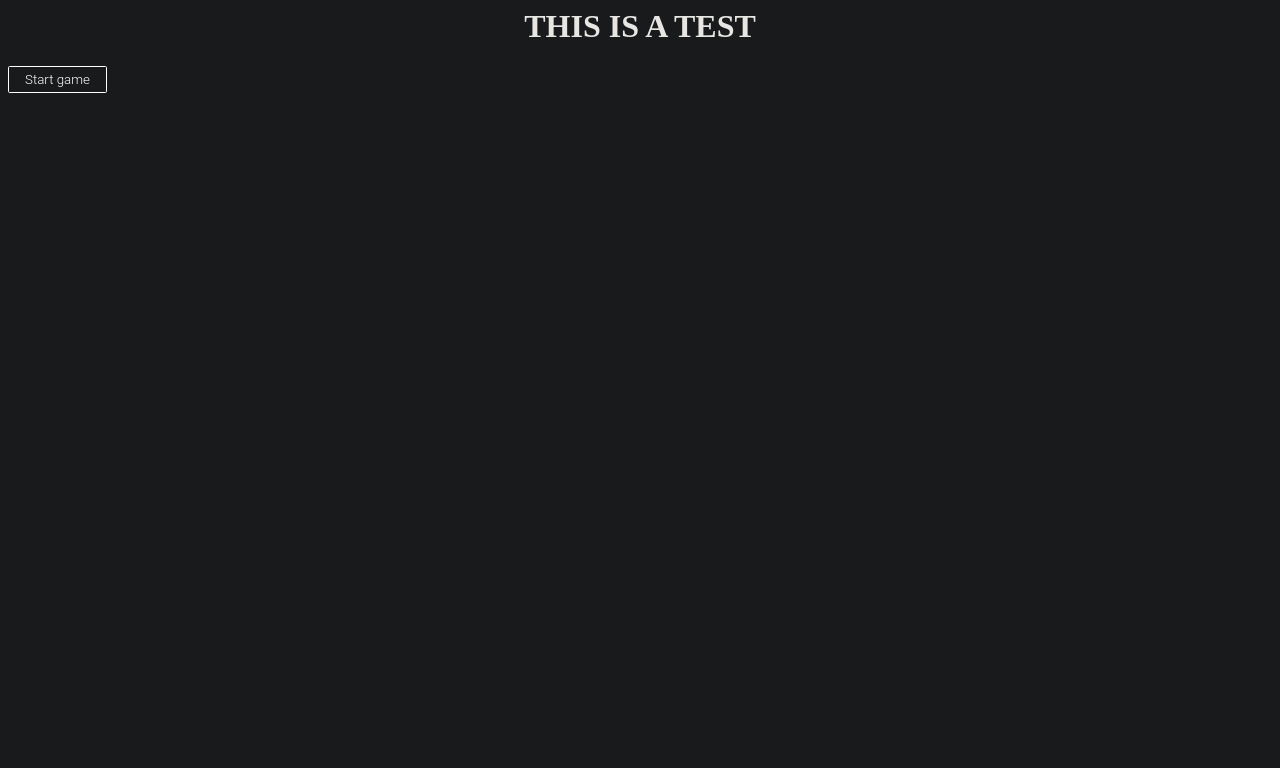
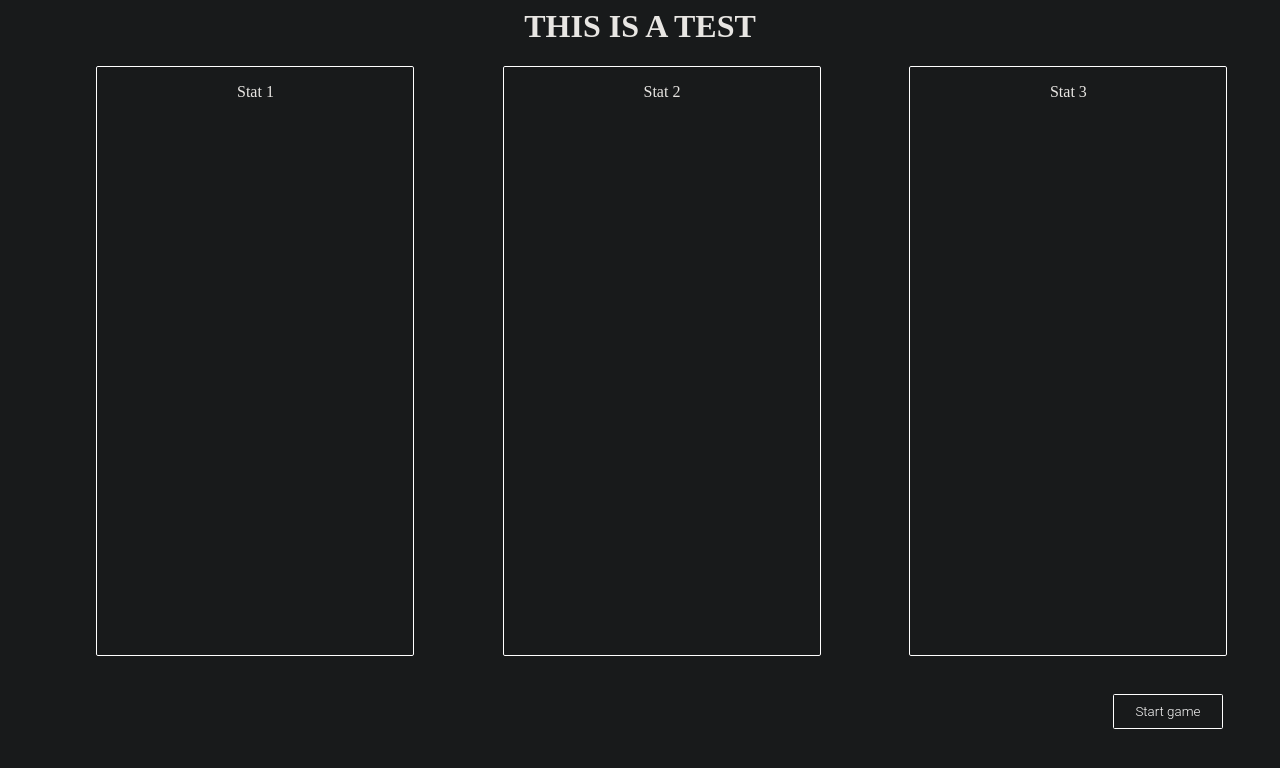
Before and after one commit to nasko25/2D-Shooter, a website: page index.html in a window 1280 px wide. Drawn offline with Linux system fonts and the light colour scheme.

Commit message:
added 3 columns for statistics to the home page

```diff
--- a/index.html
+++ b/index.html
@@ -4,7 +4,21 @@
     <link rel="stylesheet" type="text/css" href="main.css">
   </head>
   <body>
-    <h1 id = "title"> THIS IS A TEST </h1>
+    <div class = "title">
+      <h1> THIS IS A TEST </h1>
+    </div>
+
+    <div id = "stats">
+      <div id = "col1">
+        <p class = "title"> Stat 1 </p>
+      </div>
+      <div id = "col2">
+        <p class = "title"> Stat 2 </p>
+      </div>
+      <div id = "col3">
+        <p class = "title"> Stat 3 </p>
+      </div>
+    </div>
     <button id = "btn_start"> Start game </button>
   </body>
 </html>
--- a/main.css
+++ b/main.css
@@ -1,17 +1,17 @@
 html {
   background: #181a1b;
   color: #e8e6e3;
+  width: 100%;
 }
 
-
 /* Initial screen */
-#title {
+.title {
   text-align: center;
 }
 
 #btn_start {
-  display: inline-block;
-  padding: 0.35em 1.2em;
+  /* display: inline-block;*/
+  padding: 0.7em 1.6em;
   border: 0.1em solid #FFFFFF;
   margin: 0 0.3em 0.3em 0;
   border-radius: 0.12em;
@@ -24,6 +24,10 @@ html {
   background-color: transparent;
   text-align: center;
   transition: all 0.2s;
+  /*----------------------------------------------*/
+  position: absolute;
+  bottom: 5em;
+  right: 4em;
 }
 
 #btn_start:hover {
@@ -38,3 +42,23 @@ html {
     margin: 0.4em auto;
   }
 }
+
+/* Columns */
+
+#col1, #col2, #col3 {
+  margin-left: 7%;
+  border: 0.1em solid #FFFFFF;
+  border-radius: 0.12em;
+  float: left;
+  width: 25%;
+  overflow: auto;
+  height: 75%;
+}
+
+/* #col3 {
+    width: 25%;
+    margin-left: 7%;
+    float: left;
+    border: 0.1em solid #FFFFFF;
+    border-radius: 0.12em;
+} */
```
Also changed, not shown: index.js (+6 -5 lines).
